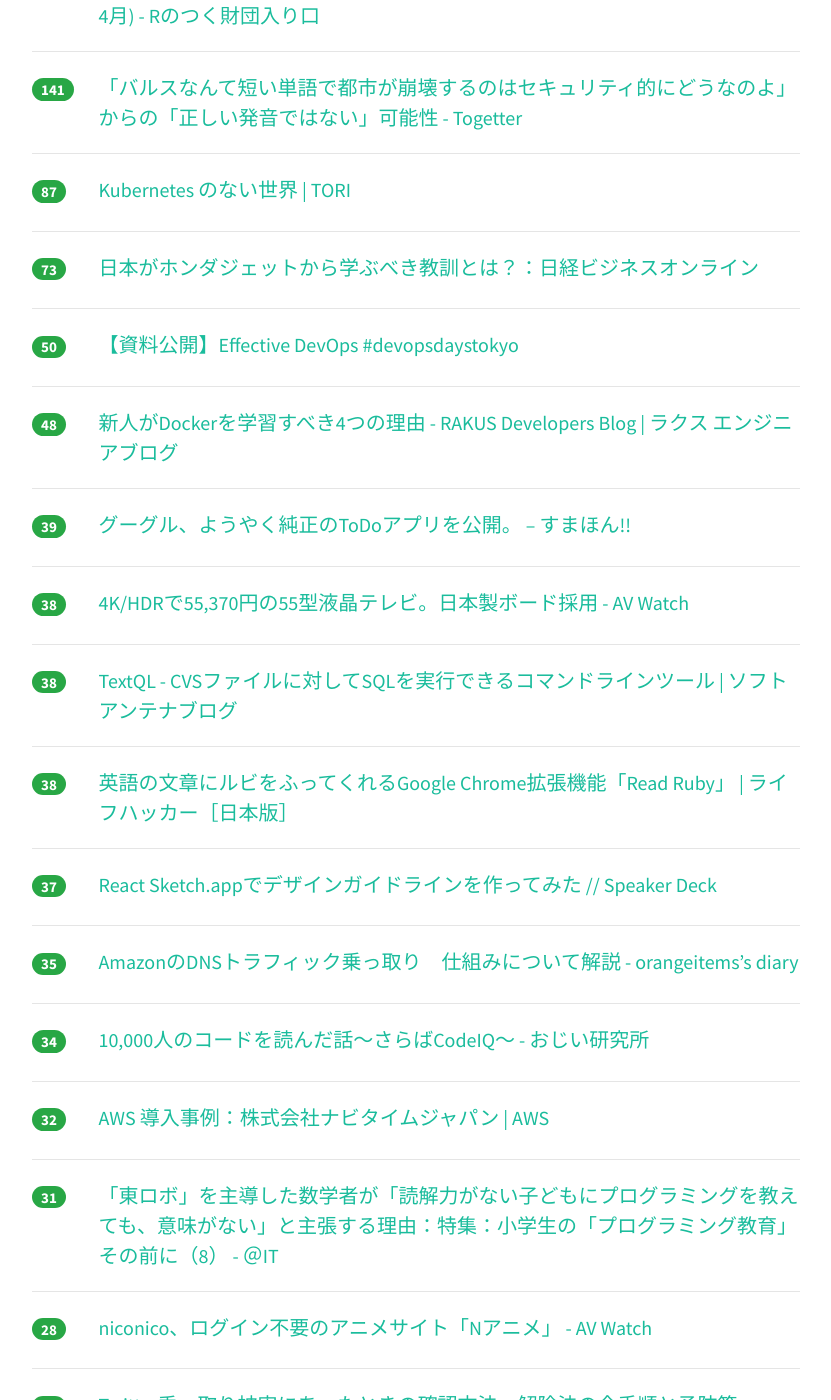
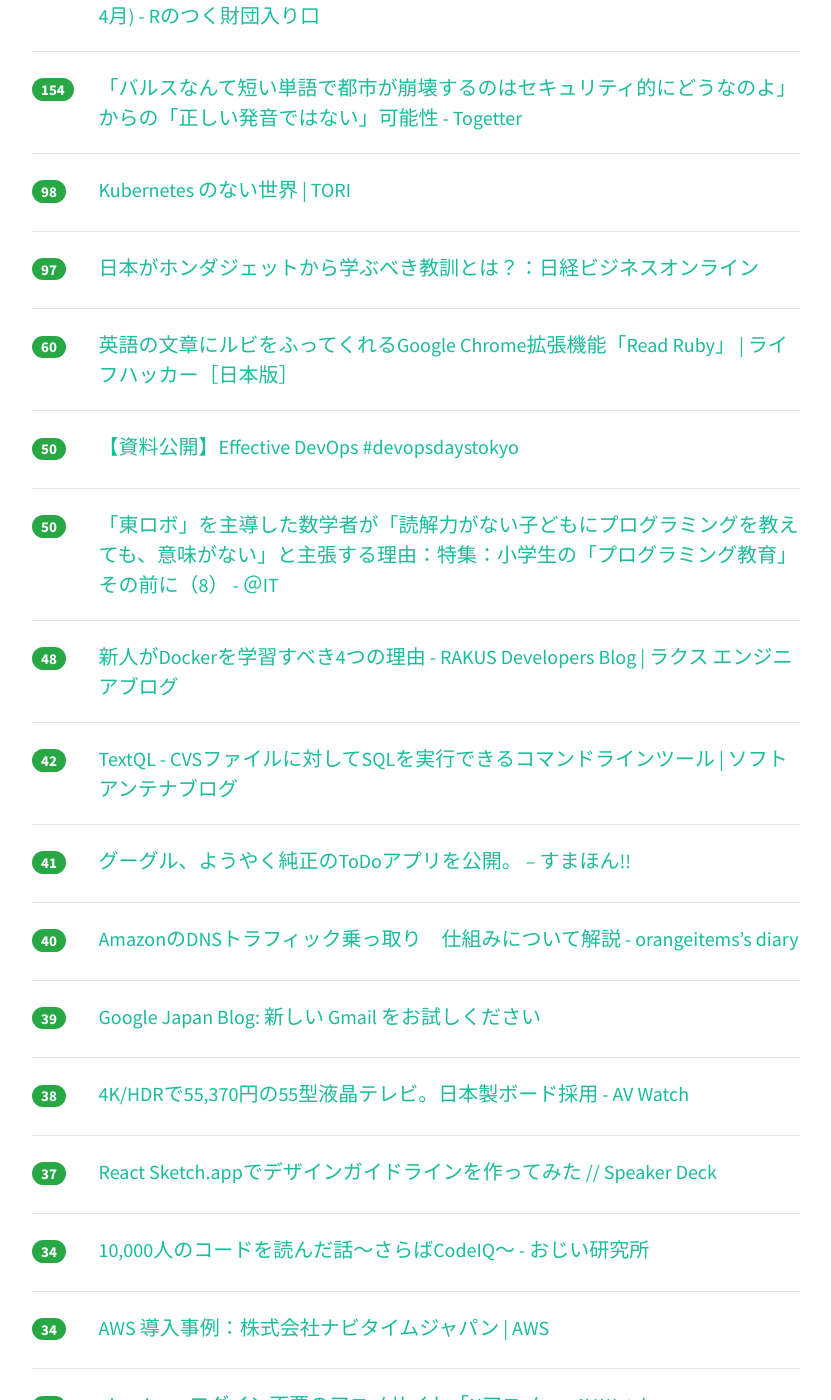
Before and after one commit to yatta47/hatena-matome-site, a Jekyll site: the page built from _posts/2018-04-26-hatena.md, in a window 1280 px wide and 1400 px high, scrolled down 424 px. Shown: the whole window, without its empty margins (224-1055 px from the left). Built offline with Jekyll 4.4.1, drawn with Linux system fonts in a browser that asks for light colours; nearby versions of some CDN libraries; some of the changed text lies outside the part shown.

Commit message:
Updated 2018-04-26

```diff
--- a/_posts/2018-04-26-hatena.md
+++ b/_posts/2018-04-26-hatena.md
@@ -1,29 +1,34 @@
 ---
 layout: post
 title:  "2018-04-26 はてぶIT"
-date:   2018-04-26 11:03:12
+date:   2018-04-26 12:02:21
 tags: [it-hotentry]
 ---
-28 件のデータあり
+32 件のデータあり
 
 <hr><div class="row">
-<div class="col-1"><span class="badge badge-pill badge-success h2">357</span></div>
+<div class="col-1"><span class="badge badge-pill badge-success h2">415</span></div>
 <div class="col-11"><a href='http://iwasiman.hatenablog.com/entry/2018/04/23/200000' target='_blank'>【JavaScript】３大フレームワーク Angular, React, Vue.jsを比べてみよう (2018年4月) - Rのつく財団入り口</a></div>
 </div>
 <hr>
 <div class="row">
-<div class="col-1"><span class="badge badge-pill badge-success h2">141</span></div>
+<div class="col-1"><span class="badge badge-pill badge-success h2">154</span></div>
 <div class="col-11"><a href='https://togetter.com/li/1221407' target='_blank'>「バルスなんて短い単語で都市が崩壊するのはセキュリティ的にどうなのよ」からの「正しい発音ではない」可能性 - Togetter</a></div>
 </div>
 <hr>
 <div class="row">
-<div class="col-1"><span class="badge badge-pill badge-success h2">87</span></div>
+<div class="col-1"><span class="badge badge-pill badge-success h2">98</span></div>
 <div class="col-11"><a href='https://toris.io/2018/04/a-world-without-kubernetes/' target='_blank'>Kubernetes のない世界 | TORI</a></div>
 </div>
 <hr>
 <div class="row">
-<div class="col-1"><span class="badge badge-pill badge-success h2">73</span></div>
+<div class="col-1"><span class="badge badge-pill badge-success h2">97</span></div>
 <div class="col-11"><a href='http://business.nikkeibp.co.jp/atcl/opinion/16/021900056/042300006/' target='_blank'>日本がホンダジェットから学ぶべき教訓とは？：日経ビジネスオンライン</a></div>
+</div>
+<hr>
+<div class="row">
+<div class="col-1"><span class="badge badge-pill badge-success h2">60</span></div>
+<div class="col-11"><a href='https://www.lifehacker.jp/2018/04/164915readruby.html' target='_blank'>英語の文章にルビをふってくれるGoogle Chrome拡張機能「Read Ruby」 | ライフハッカー［日本版］</a></div>
 </div>
 <hr>
 <div class="row">
@@ -32,13 +37,33 @@ tags: [it-hotentry]
 </div>
 <hr>
 <div class="row">
+<div class="col-1"><span class="badge badge-pill badge-success h2">50</span></div>
+<div class="col-11"><a href='http://www.atmarkit.co.jp/ait/articles/1804/26/news018.html' target='_blank'>「東ロボ」を主導した数学者が「読解力がない子どもにプログラミングを教えても、意味がない」と主張する理由：特集：小学生の「プログラミング教育」その前に（8） - ＠IT</a></div>
+</div>
+<hr>
+<div class="row">
 <div class="col-1"><span class="badge badge-pill badge-success h2">48</span></div>
 <div class="col-11"><a href='http://tech-blog.rakus.co.jp/entry/2018/04/25/151607' target='_blank'>新人がDockerを学習すべき4つの理由 - RAKUS Developers Blog | ラクス エンジニアブログ</a></div>
 </div>
 <hr>
 <div class="row">
+<div class="col-1"><span class="badge badge-pill badge-success h2">42</span></div>
+<div class="col-11"><a href='https://www.softantenna.com/wp/review/textql/' target='_blank'>TextQL - CVSファイルに対してSQLを実行できるコマンドラインツール | ソフトアンテナブログ</a></div>
+</div>
+<hr>
+<div class="row">
+<div class="col-1"><span class="badge badge-pill badge-success h2">41</span></div>
+<div class="col-11"><a href='https://smhn.info/201804-google-todo-app' target='_blank'>グーグル、ようやく純正のToDoアプリを公開。 – すまほん!!</a></div>
+</div>
+<hr>
+<div class="row">
+<div class="col-1"><span class="badge badge-pill badge-success h2">40</span></div>
+<div class="col-11"><a href='http://www.orangeitems.com/entry/2018/04/25/134157' target='_blank'>AmazonのDNSトラフィック乗っ取り　仕組みについて解説 - orangeitems’s diary</a></div>
+</div>
+<hr>
+<div class="row">
 <div class="col-1"><span class="badge badge-pill badge-success h2">39</span></div>
-<div class="col-11"><a href='https://smhn.info/201804-google-todo-app' target='_blank'>グーグル、ようやく純正のToDoアプリを公開。 – すまほん!!</a></div>
+<div class="col-11"><a href='https://japan.googleblog.com/2018/04/gmail.html' target='_blank'>Google Japan Blog: 新しい Gmail をお試しください</a></div>
 </div>
 <hr>
 <div class="row">
@@ -47,23 +72,8 @@ tags: [it-hotentry]
 </div>
 <hr>
 <div class="row">
-<div class="col-1"><span class="badge badge-pill badge-success h2">38</span></div>
-<div class="col-11"><a href='https://www.softantenna.com/wp/review/textql/' target='_blank'>TextQL - CVSファイルに対してSQLを実行できるコマンドラインツール | ソフトアンテナブログ</a></div>
-</div>
-<hr>
-<div class="row">
-<div class="col-1"><span class="badge badge-pill badge-success h2">38</span></div>
-<div class="col-11"><a href='https://www.lifehacker.jp/2018/04/164915readruby.html' target='_blank'>英語の文章にルビをふってくれるGoogle Chrome拡張機能「Read Ruby」 | ライフハッカー［日本版］</a></div>
-</div>
-<hr>
-<div class="row">
 <div class="col-1"><span class="badge badge-pill badge-success h2">37</span></div>
 <div class="col-11"><a href='https://speakerdeck.com/sawa_zen/react-sketch-dot-appdedezaingaidorainwozuo-tutemita' target='_blank'>React Sketch.appでデザインガイドラインを作ってみた // Speaker Deck</a></div>
-</div>
-<hr>
-<div class="row">
-<div class="col-1"><span class="badge badge-pill badge-success h2">35</span></div>
-<div class="col-11"><a href='http://www.orangeitems.com/entry/2018/04/25/134157' target='_blank'>AmazonのDNSトラフィック乗っ取り　仕組みについて解説 - orangeitems’s diary</a></div>
 </div>
 <hr>
 <div class="row">
@@ -72,18 +82,23 @@ tags: [it-hotentry]
 </div>
 <hr>
 <div class="row">
-<div class="col-1"><span class="badge badge-pill badge-success h2">32</span></div>
+<div class="col-1"><span class="badge badge-pill badge-success h2">34</span></div>
 <div class="col-11"><a href='https://aws.amazon.com/jp/solutions/case-studies/navitime/' target='_blank'>AWS 導入事例：株式会社ナビタイムジャパン | AWS</a></div>
-</div>
-<hr>
-<div class="row">
-<div class="col-1"><span class="badge badge-pill badge-success h2">31</span></div>
-<div class="col-11"><a href='http://www.atmarkit.co.jp/ait/articles/1804/26/news018.html' target='_blank'>「東ロボ」を主導した数学者が「読解力がない子どもにプログラミングを教えても、意味がない」と主張する理由：特集：小学生の「プログラミング教育」その前に（8） - ＠IT</a></div>
 </div>
 <hr>
 <div class="row">
 <div class="col-1"><span class="badge badge-pill badge-success h2">28</span></div>
 <div class="col-11"><a href='https://av.watch.impress.co.jp/docs/news/1119136.html' target='_blank'>niconico、ログイン不要のアニメサイト「Nアニメ」 - AV Watch</a></div>
+</div>
+<hr>
+<div class="row">
+<div class="col-1"><span class="badge badge-pill badge-success h2">27</span></div>
+<div class="col-11"><a href='https://cloud.google.com/memorystore/' target='_blank'>Fully-managed in-memory data store service  |  Google Cloud</a></div>
+</div>
+<hr>
+<div class="row">
+<div class="col-1"><span class="badge badge-pill badge-success h2">27</span></div>
+<div class="col-11"><a href='https://qiita.com/Yuta_Fujiwara/items/ce4de683255aeffffb5d' target='_blank'>開発に集中するためのChrome拡張を作りました！ - Qiita</a></div>
 </div>
 <hr>
 <div class="row">
@@ -97,22 +112,27 @@ tags: [it-hotentry]
 </div>
 <hr>
 <div class="row">
-<div class="col-1"><span class="badge badge-pill badge-success h2">22</span></div>
-<div class="col-11"><a href='https://japan.googleblog.com/2018/04/gmail.html' target='_blank'>Google Japan Blog: 新しい Gmail をお試しください</a></div>
+<div class="col-1"><span class="badge badge-pill badge-success h2">24</span></div>
+<div class="col-11"><a href='http://www.itmedia.co.jp/mobile/articles/1804/25/news107.html' target='_blank'>家庭用Wi-Fiルーター「Google Wifi」発売　既存のルーターと何が違う？ - ITmedia Mobile</a></div>
 </div>
 <hr>
 <div class="row">
-<div class="col-1"><span class="badge badge-pill badge-success h2">22</span></div>
-<div class="col-11"><a href='https://qiita.com/Yuta_Fujiwara/items/ce4de683255aeffffb5d' target='_blank'>開発に集中するためのChrome拡張を作りました！ - Qiita</a></div>
+<div class="col-1"><span class="badge badge-pill badge-success h2">23</span></div>
+<div class="col-11"><a href='https://togetter.com/li/1221424' target='_blank'>会社員よりヤクザの方がPhotoshopを使いこなせる人が多い理由「修正の出来栄えがシノギの多寡に関わる」 - Togetter</a></div>
+</div>
+<hr>
+<div class="row">
+<div class="col-1"><span class="badge badge-pill badge-success h2">23</span></div>
+<div class="col-11"><a href='https://ics.media/entry/17834' target='_blank'>CSSコーダーにとっての2018年のコーディング事情。アンケート結果から分析するイマドキのウェブ制作 - ICS MEDIA</a></div>
+</div>
+<hr>
+<div class="row">
+<div class="col-1"><span class="badge badge-pill badge-success h2">23</span></div>
+<div class="col-11"><a href='https://jp.techcrunch.com/2018/04/26/2018-04-25-say-hello-to-the-new-gmail-with-self-destructing-messages-email-snoozing-offline-mode-and-more/' target='_blank'>Gmail、いよいよメジャー・アップデート</a></div>
 </div>
 <hr>
 <div class="row">
 <div class="col-1"><span class="badge badge-pill badge-success h2">20</span></div>
-<div class="col-11"><a href='https://togetter.com/li/1221424' target='_blank'>会社員よりヤクザの方がPhotoshopを使いこなせる人が多い理由「修正の出来栄えがシノギの多寡に関わる」 - Togetter</a></div>
-</div>
-<hr>
-<div class="row">
-<div class="col-1"><span class="badge badge-pill badge-success h2">19</span></div>
 <div class="col-11"><a href='https://qiita.com/masudakz/items/34bc3f7ad671a330605e' target='_blank'>技術書典でMackerelと同人誌を学ぶ - Qiita</a></div>
 </div>
 <hr>
@@ -143,6 +163,6 @@ tags: [it-hotentry]
 <hr>
 <div class="row">
 <div class="col-1"><span class="badge badge-pill badge-success h2">16</span></div>
-<div class="col-11"><a href='https://cloud.google.com/memorystore/' target='_blank'>Fully-managed in-memory data store service  |  Google Cloud</a></div>
+<div class="col-11"><a href='https://internet.watch.impress.co.jp/docs/yajiuma/1119166.html' target='_blank'>ニコ動で話題沸騰、PowerPointスライドを壊滅的にダサくするためのチュートリアル動画【やじうまWatch】 - INTERNET Watch</a></div>
 </div>
 <hr>
```
